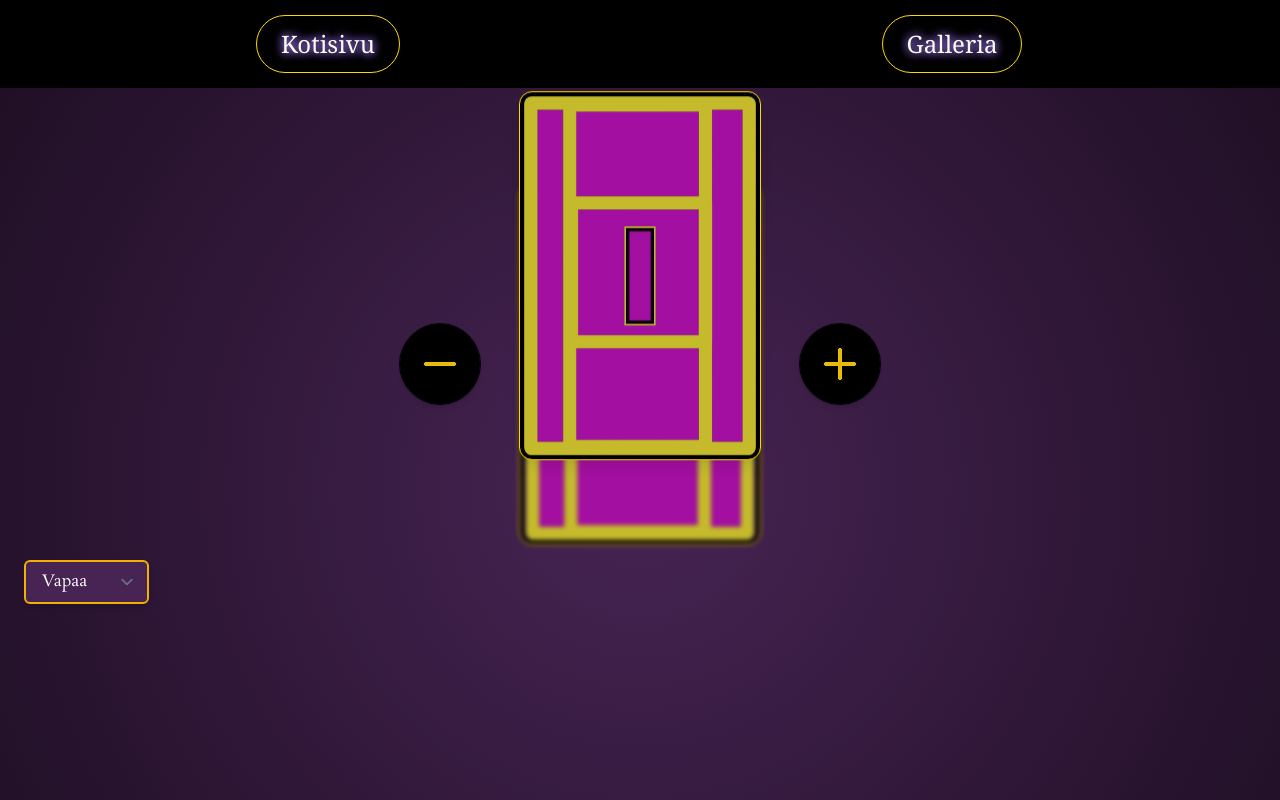
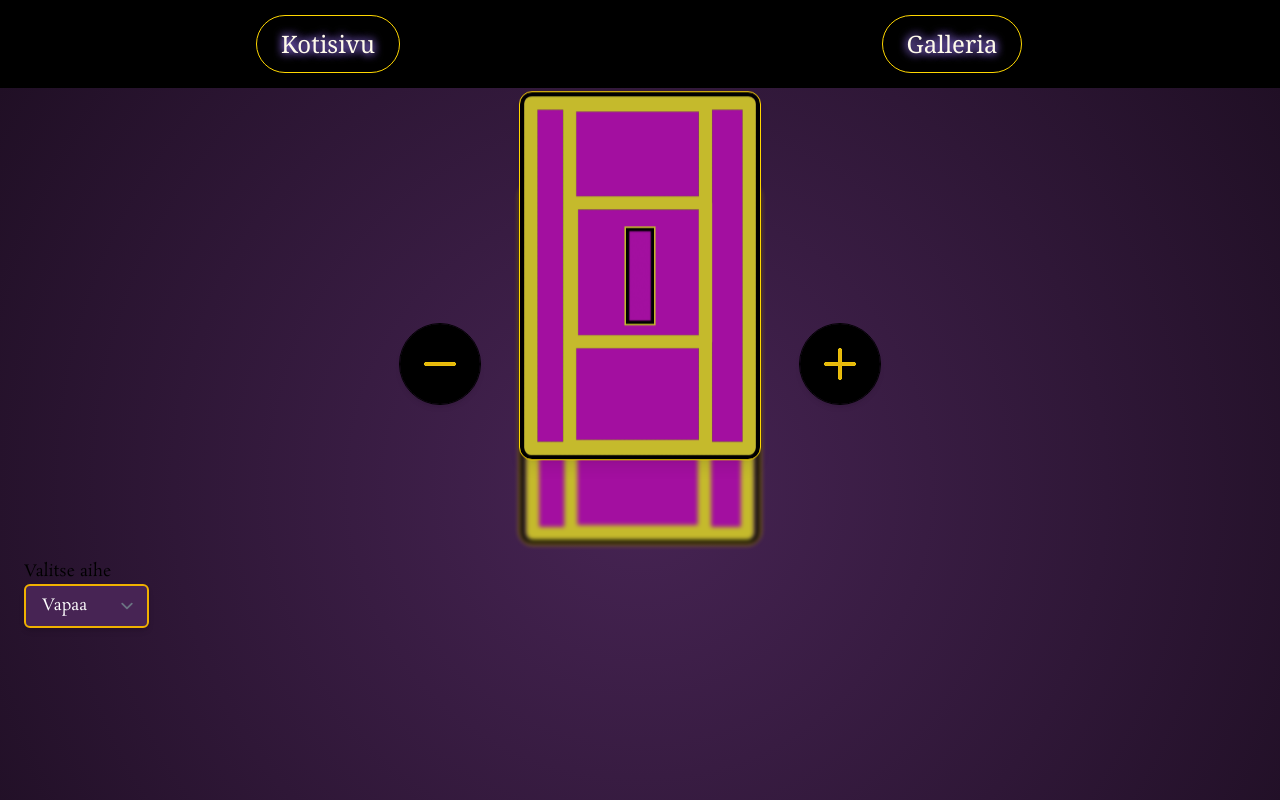
Before and after one commit to jamktiko/tarotGene, a SvelteKit app in the folder project/: page / in a window 1280 px wide. Shown: the top 800 px of the page. Built offline with nearby package versions, Linux system fonts and the light colour scheme.

Commit message:
X -buttonin spin ja aihevalinnan otsikko lisätty

```diff
--- a/project/src/lib/components/AiheVal.svelte
+++ b/project/src/lib/components/AiheVal.svelte
@@ -18,6 +18,7 @@
 </script>
 
 <div class="">
+  <h1>Valitse aihe</h1>
 <select
   bind:value={aiheet.valittuAihe}
   class="bg-[#472454] text-white border-2 border-yellow-500 rounded-md px-4 py-2 shadow-md focus:outline-none focus:ring-2 focus:ring-yellow-400 focus:border-yellow-500 transition duration-150 ease-in-out"
--- a/project/src/routes/+page.svelte
+++ b/project/src/routes/+page.svelte
@@ -200,8 +200,9 @@
 					{/if}
 				{/each}
 			</div>
-
-			<Button onclick={palaa} text="/images/x_ikoni.png" />
+      <div class="animate-[spin_3s]">
+			  <Button onclick={palaa} text="/images/x_ikoni.png" />
+      </div>
 		{/if}
 	</div>
 </div>
```
